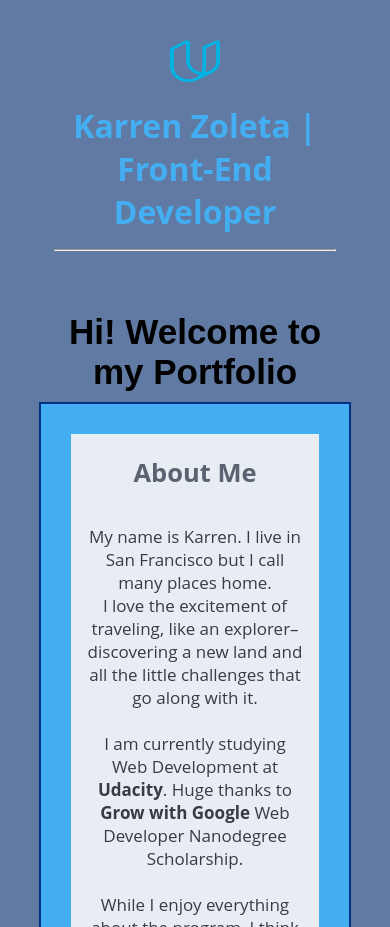
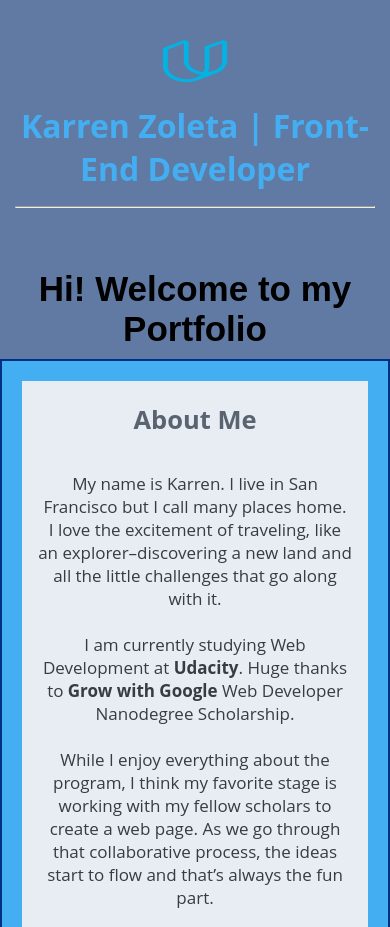
Before and after one commit to kayeZhie/kaye_proj1, a plain HTML site: page index.html in a window 390 px wide. Shown: the top 927 px of the page. Drawn offline with Linux system fonts and the light colour scheme; a web font is replaced by a local one.

Commit message:
modfy margin for small screen

```diff
--- a/css/style.css
+++ b/css/style.css
@@ -193,17 +193,19 @@ media queries
 
 @media screen and ( min-width: 250px) and (max-width: 800px){
  body {
-  max-width: 80%;
+  max-width: 100%;
   }
 
   .all_projects {
     display: flex;
     flex-direction: column;
+    padding: 5px;
  }
 
   .main_section {
     display: flex;
     flex-direction: column;
+    padding: 5px;
   }
 
   .inner_section {
```
